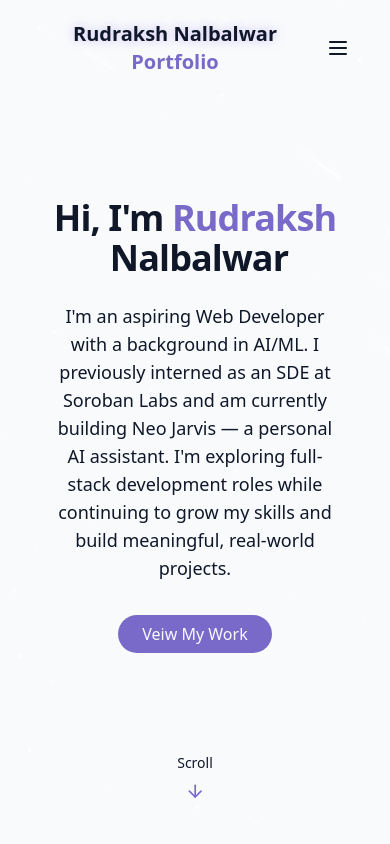
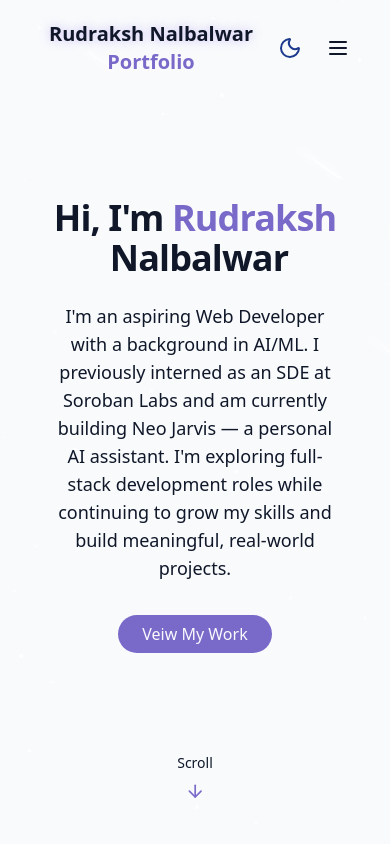
Before and after one commit to rudrakshnalbalwar/Portfolio, a React (Vite) app: page / in a window 390 px wide. Shown: the top 844 px of the page. Built offline with nearby package versions, Linux system fonts and the light colour scheme.

Commit message:
fix the toggle button for mobiles

```diff
--- a/src/components/Navbar.jsx
+++ b/src/components/Navbar.jsx
@@ -1,6 +1,7 @@
 import { useEffect, useState } from "react";
 import { cn } from "@/lib/utils";
 import { Menu, X } from "lucide-react";
+import { ThemeToggle } from "./ThemeToggle";
 
 
 const navItems = [
@@ -58,13 +59,12 @@ export const Navbar = () => {
 
             {/* mobile nav */}
 
-            <button
-                onClick={() => setIsMenuOpen((prev) => !prev)}
-                className="md:hidden p-2 text-foreground z-50"
-                aria-label={isMenuOpen ? "close Menu": "Open Menu"}
-            >
-                {isMenuOpen ? <X size={24} /> : <Menu size={24} />}
-            </button>
+            <div className="flex items-center md:hidden gap-2">
+                <ThemeToggle />
+                <button onClick={() => setIsMenuOpen((prev) => !prev)} className="p-2 text-foreground z-40" aria-label={isMenuOpen ? "close Menu": "Open Menu"}>
+                    {isMenuOpen ? <X size={24} /> : <Menu size={24} />}
+                </button>
+            </div>
             <div className={cn(
                 "fixed inset-0 bg-background/95 backdrop-blur-md z-40 flex flex-col items-center justify-center",
                 "transition-all duration-300 md:hidden",
--- a/src/components/ThemeToggle.jsx
+++ b/src/components/ThemeToggle.jsx
@@ -1,6 +1,6 @@
 import { Moon, Sun } from "lucide-react";
 import { useEffect, useState } from "react";
-import {cn} from '@/lib/utils';
+import {cn} from '@/lib/utils'
 
 export const ThemeToggle = () => {
     const [isDarkMode, setIsDarkMode] = useState(false);
@@ -30,8 +30,7 @@ export const ThemeToggle = () => {
 
     return (
         <button onClick={toggleTheme}
-        className={cn("fixed max-sm:hidden top-5 right-5 z-50 p-2 rounded-full transition-colors duration-300",
-                      "focus:outline-hidden"
+        className={cn("p-2 rounded-full transition-colors duration-300 focus:outlin-hidden"
                 )}
             >
             {" "}
--- a/src/pages/Home.jsx
+++ b/src/pages/Home.jsx
@@ -1,5 +1,4 @@
 import { Navbar } from  "../components/Navbar"
-import { ThemeToggle } from "../components/ThemeToggle";
 import { StarBackground } from "@/components/StarBackground";
 import { HeroSection } from "../components/HeroSection";
 import { AboutSection } from "../components/AboutSection";
@@ -11,8 +10,7 @@ import { Footer } from "../components/Footer";
 export const Home = () => {
   return <div className="min-h-screen">
 
-    {/* Theme Toggle */}
-    <ThemeToggle />
+
 
     {/* Background Effects */}
     <StarBackground />
```
